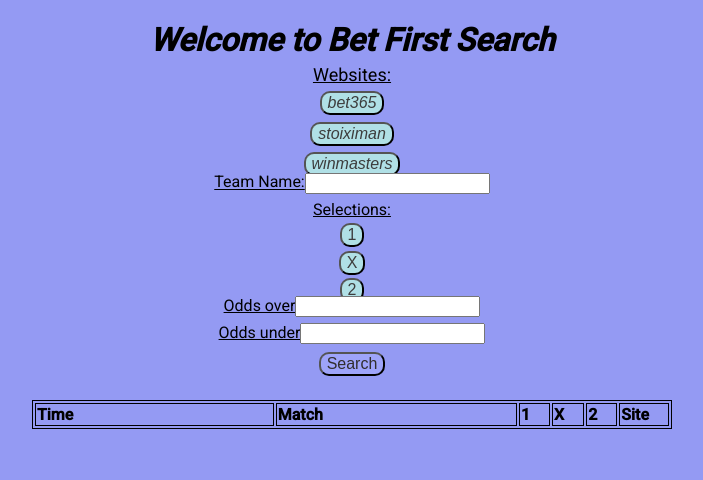
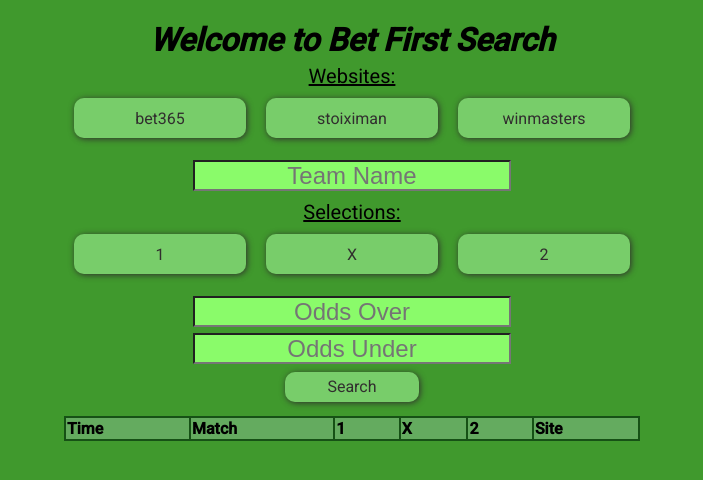
Before and after one commit to Tsinwntas/BetFirstSearch, an Angular app in the folder betfirstsearch/: page /home in a window 1280 px wide. Shown: the top 480 px of the page, without its empty margins (288-991 px from the left). Built offline with nearby package versions, Linux system fonts and the light colour scheme.

Commit message:
finito almost
remaining:
marko : style pl0x
tsnik: eisai blakas sasto crawl

```diff
--- a/betfirstsearch/src/app/home/home.component.html
+++ b/betfirstsearch/src/app/home/home.component.html
@@ -1,4 +1,3 @@
-<body style="background-color:rgb(148, 154, 243);">
 <div class="container">
   <div class="page-title-container">
       <h1><i>Welcome to Bet First Search</i></h1>
@@ -6,69 +5,58 @@
   <div class="websites-container">
       <div class="websites-label">
           <label style="font-size: 18px;"><u>Websites:</u></label>
-          <div class="website-button-container">
-              <div class="website-button" *ngFor="let website of websites; let i = index">
-                  <div *ngIf="isWebsiteSelected(i); else not_selected">
-                        <button md-button class="btn1" (click)="toggleWebsite(i)" style="margin-top:0.5%;"><i>{{website.label}}</i></button>
-                  </div>
-                  <ng-template #not_selected>
-                        <button md-button class="btn2" (click)="toggleWebsite(i)" style="margin-top:0.5%;"><i>{{website.label}}</i></button>
-                  </ng-template>
+          <div class="website-button-container button-container">
+              <div class="website-button button" [ngClass]="{'button-selected':website.isSelected}" *ngFor="let website of websites; let i = index" (click)="toggleWebsite(i)">
+                  {{website.label}}
               </div>
           </div>
       </div>
   </div>
   <div class="search-name-input">
-      <div class="search-team-label" style="margin-top:0.5%;"><u>Team Name:</u>
-          <input [(ngModel)]="searchInput" style="margin-top:0.5%;">
+      <div class="search-team-label">
+          <input [(ngModel)]="searchInput"  placeholder="Team Name">
       </div>
   </div>
   <div class="selections">
       <div class="selections-label">
           <u>Selections:</u>
       </div>
-      <div class="selection-button-container">
-          <div class="selection-button" *ngFor="let selection of selections; let i = index">
-              <div *ngIf="isSelectionSelected(i); else not_selected_selection">
-                  <button md-button class="btn1" (click)="toggleSelection(i)" style="margin-top:0.3%;">{{selection.label}}</button>
-              </div>
-              <ng-template #not_selected_selection>
-                  <button md-button class="btn2" (click)="toggleSelection(i)" style="margin-top:0.3%;">{{selection.label}}</button>
-              </ng-template>
-          </div>
+      <div class="selection-button-container button-container">
+        <div class="selection-button button" [ngClass]="{'button-selected':selection.isSelected}" *ngFor="let selection of selections; let i = index" (click)="toggleSelection(i)">
+            {{selection.label}}
+        </div>
       </div>
   </div>
   <div class="odds">
       <div class="odds-over">
-          <u>Odds over</u>
-          <input [(ngModel)]="oddsBottomLimit" type="number" />
+          <input [(ngModel)]="oddsBottomLimit" type="number"  placeholder="Odds Over"/>
       </div>
 
       <div class="odds-under" style="margin-top:0.5%;">
-          <u>Odds under</u>
-          <input [(ngModel)]="oddsUpperLimit" type="number" />
+          <input [(ngModel)]="oddsUpperLimit" placeholder="Odds Under" type="number" />
       </div>
   </div>
-  <div class="search-button-container">
-      <button md-button class="btn2" (click)="search()" style="font-size: 16px;">Search</button>
+  <div class="search-button-container button-container">
+      <div class="button" (click)="search()">Search</div>
   </div>
   <div class="result-table" style="vertical-align: bottom;">
       <table align="center" matSort (matSortChange)="sortData($event)">
-          <tr>
+          <tr class = "table-headers">
               <th mat-sort-header="time">Time</th>
               <th mat-sort-header="match">Match</th>
-              <th mat-sort-header="selection-home">1</th>
-              <th mat-sort-header="selection-draw">X</th>
-              <th mat-sort-header="selection-away">2</th>
-              <th mat-sort-header="website">Site</th>
+              <th mat-sort-header="1">1</th>
+              <th mat-sort-header="X">X</th>
+              <th mat-sort-header="2">2</th>
+              <th mat-sort-header="site">Site</th>
           </tr>
 
-          <tr *ngFor="let dessert of sortedData">
-              <td>{{dessert.name}}</td>
-              <td>{{dessert.calories}}</td>
-              <td>{{dessert.fat}}</td>
-              <td>{{dessert.carbs}}</td>
-              <td>{{dessert.protein}}</td>
+          <tr *ngFor="let match of sortedResultData; let i = index" [ngClass]="[i%2==0?'even':'odd']">
+              <td>{{match.time}}</td>
+              <td>{{formatMatchName(match)}}</td>
+              <td *ngFor="let selection of match.selections">
+                  {{selection.value}}
+              </td>
+              <td>{{match.website}}</td>
           </tr>
       </table>
   </div>
--- a/betfirstsearch/src/app/home/home.component.scss
+++ b/betfirstsearch/src/app/home/home.component.scss
@@ -3,31 +3,49 @@
     width: 100vw;
     height: 100vh;
     display: grid;
-    grid-template-rows: 8% 12% 5% 12% 7% 6% 50% ;
+    grid-template-rows: 8% 12% 5% 12% 7% 8% 48% ;
+    background-color: #40992d;
 }
 
-  .btn1 {
-    color : rgb(61, 61, 61);
-    background-color:powderblue;
+  .button-container{
+    display: grid;
+    grid-template-columns: 15% 15% 15%;
+    justify-content: center;
+    justify-items: center;
+    align-items: center;
+  }
+  .search-button-container{
+    grid-template-columns: 15%;
+  }
+  .search-button-container > .button{
+    width: 70%;
+    height: 30px;
+    margin-top: 15px;
+  }
+
+  .button {
+    margin-top: 10px;
+    margin-bottom: 10px;
+    color :  rgb(49, 46, 46);
+    background-color: #abfba087;
+    box-shadow: 1px 1px 6px 0px;
     border-radius: 10px 10px 10px 10px;
     font-size: 16px;
+    width: 90%;
+    height: 40px;
+    display: grid;
+    align-items: center;
   }
 
-  .btn1:not([disabled]):hover {
-    background-color: rgba(50, 70, 255, 0.96);
+  .button-selected {
+    color : whitesmoke;
+    background-color:#347a34;
   }
 
-  .btn2 {
-    color :  rgb(49, 46, 46);
-    background-color: rgb(158, 164, 250);
-    border-radius: 10px 10px 10px 10px;
-    font-size: 16px;
+  .button:hover {
+    background-color: #8bff7bf2;
+    cursor: pointer;
   }
-
-  .btn2:not([disabled]):hover {
-    background-color: rgba(157, 146, 255, 0.96);
-  }
-
 
 input[type=number]::-webkit-inner-spin-button,
 input[type=number]::-webkit-outer-spin-button {
@@ -35,15 +53,35 @@
   margin: 0;
 }
 
-table, td, th {
-  border: 1px solid black;
-  text-align: center;
-  width: 50%;
-}
+// table, td, th {
+//   border: 1px solid black;
+//   text-align: center;
+//   width: 50%;
+// }
 th.mat-sort-header-sorted {
   color: black;
 }
 .mat-sort-header-container {
-
   align-items: center;
-  }
+}
+input{
+  background-color: #8afb6a;
+  height: 25px;
+  font-size: 18pt;
+}
+::-webkit-input-placeholder {
+  text-align: center;
+}
+u{
+  font-size: 20px;
+}
+table{
+  background-color: #165115;
+  width: 45%;
+}
+.odd, .table-headers{
+  background-color: #abfba087 !important;
+}
+.even{
+  background-color: #8afb6a;
+}
--- a/betfirstsearch/src/app/home/home.component.ts
+++ b/betfirstsearch/src/app/home/home.component.ts
@@ -4,14 +4,6 @@
 import {Sort} from '@angular/material/sort';
 import { WebsiteModel } from '../models/website-model';
 import { PostRequestServiceService } from '../services/post-request-service.service';
-
-export interface Dessert {
-  calories: number;
-  carbs: number;
-  fat: number;
-  name: string;
-  protein: number;
-}
 
 @Component({
   selector: 'app-home',
@@ -34,10 +26,14 @@
   ngOnInit() {
     this.websites = [new WebsiteModel("bet365"), new WebsiteModel("stoiximan"), new WebsiteModel("winmasters")];
     this.selections = [new SelectionModel("1",0),new SelectionModel("X",1), new SelectionModel("2",2)];
-    this.resultData = [];
+    this.setResultData([]);
+  }
+
+  setResultData(data){
+    this.resultData = data;
     this.sortedResultData = this.resultData.slice();
+  }
 
-  }
 
   toggleWebsite(index){
     this.websites[index].isSelected = !this.websites[index].isSelected;
@@ -69,6 +65,7 @@
     console.log("*****************");
     this.postRequestService.search(searchQuery).subscribe(data=>{
       console.log(data);
+      this.setResultData(this.postRequestService.mapResults(data))  ;
     });
   }
   getMatchNameQuery(){
@@ -119,6 +116,10 @@
     return query;
   }
 
+  formatMatchName(match){
+    return match.home + " vs " + match.away;
+  }
+
   sortData(sort: Sort) {
     const data = this.resultData.slice();
     if (!sort.active || sort.direction === '') {
@@ -129,17 +130,19 @@
     this.sortedResultData = data.sort((a, b) => {
       const isAsc = sort.direction === 'asc';
       switch (sort.active) {
-        // case 'name': return compare(a.name, b.name, isAsc);
-        // case 'calories': return compare(a.calories, b.calories, isAsc);
-        // case 'fat': return compare(a.fat, b.fat, isAsc);
-        // case 'carbs': return compare(a.carbs, b.carbs, isAsc);
-        // case 'protein': return compare(a.protein, b.protein, isAsc);
+        case 'time': return compare(a.time, b.time, isAsc);
+        case 'match': return compare(this.formatMatchName(a), this.formatMatchName(b), isAsc);
+        case '1': return compare(a.selections[0].value, b.selections[0].value, isAsc);
+        case 'X': return compare(a.selections[1].value, b.selections[1].value, isAsc);
+        case '2': return compare(a.selections[2].value, b.selections[2].value, isAsc);
+        case 'site': return compare(a.website, b.website, isAsc);
         default: return 0;
       }
     });
   }
+
 }
 
-function compare(a: number | string, b: number | string, isAsc: boolean) {
+function compare(a: number | string | Date, b: number | string | Date, isAsc: boolean) {
   return (a < b ? -1 : 1) * (isAsc ? 1 : -1);
 }
--- a/betfirstsearch/src/app/models/results-data-model.ts
+++ b/betfirstsearch/src/app/models/results-data-model.ts
@@ -11,5 +11,6 @@
     this.time = time;
     this.home = home;
     this.away = away;
+    this.selections = [];
   }
 }
--- a/betfirstsearch/src/app/models/selection-model.component.ts
+++ b/betfirstsearch/src/app/models/selection-model.component.ts
@@ -2,10 +2,12 @@
   label : string;
   index : number;
   isSelected: boolean;
+  value: number;
 
-  constructor(label,index){
+  constructor(label,index,value = 0){
     this.label = label;
     this.index = index;
-    this.isSelected = true;
+    this.isSelected = false;
+    this.value = value;
   }
 }
--- a/betfirstsearch/src/app/models/website-model.ts
+++ b/betfirstsearch/src/app/models/website-model.ts
@@ -4,6 +4,6 @@
 
   constructor(label){
     this.label = label;
-    this.isSelected = true;
+    this.isSelected = false;
   }
 }
--- a/betfirstsearch/src/app/services/post-request-service.service.ts
+++ b/betfirstsearch/src/app/services/post-request-service.service.ts
@@ -2,6 +2,8 @@
 import { tap } from  'rxjs/operators';
 import { Observable, BehaviorSubject } from  'rxjs';
 import { HttpClient } from '@angular/common/http';
+import { ResultsDataModel } from '../models/results-data-model';
+import { SelectionModel } from '../models/selection-model.component';
 
 @Injectable({
   providedIn: 'root'
@@ -13,10 +15,18 @@
 
   search(query): Observable<any>{
     return this.httpClient.post(this.BFS_SERVER,query);
-    // .pipe(
-    //   tap((res: any)=>{
-    //     console.log(res);
-    //   },error=>console.log(error),()=>console.log("done"))
-    // )
+  }
+  mapResults(results){
+    let mappedResults = [];
+    results.forEach(result => {
+      let match = result["_source"];
+      let currentResultModel = new ResultsDataModel(match.time,match.home,match.away);
+      currentResultModel.website = match.label;
+      currentResultModel.selections[0]=new SelectionModel("1", 0, match.markets.FT1/1000);
+      currentResultModel.selections[1]=new SelectionModel("X", 1, match.markets.FTX/1000);
+      currentResultModel.selections[2]=new SelectionModel("2", 2, match.markets.FT2/1000);
+      mappedResults.push(currentResultModel)
+    });
+    return mappedResults;
   }
 }
--- a/betfirstsearch/src/styles.scss
+++ b/betfirstsearch/src/styles.scss
@@ -1,4 +1,4 @@
 /* You can add global styles to this file, and also import other style files */
 
 html, body { height: 100%; }
-body { margin: 0; font-family: Roboto, "Helvetica Neue", sans-serif; }
+body { margin: 0; font-family: Roboto, "Helvetica Neue", sans-serif;   background-color: #40992d;}
```
Also changed, not shown: 2 other files (tests, documents, lock files or other folders).
